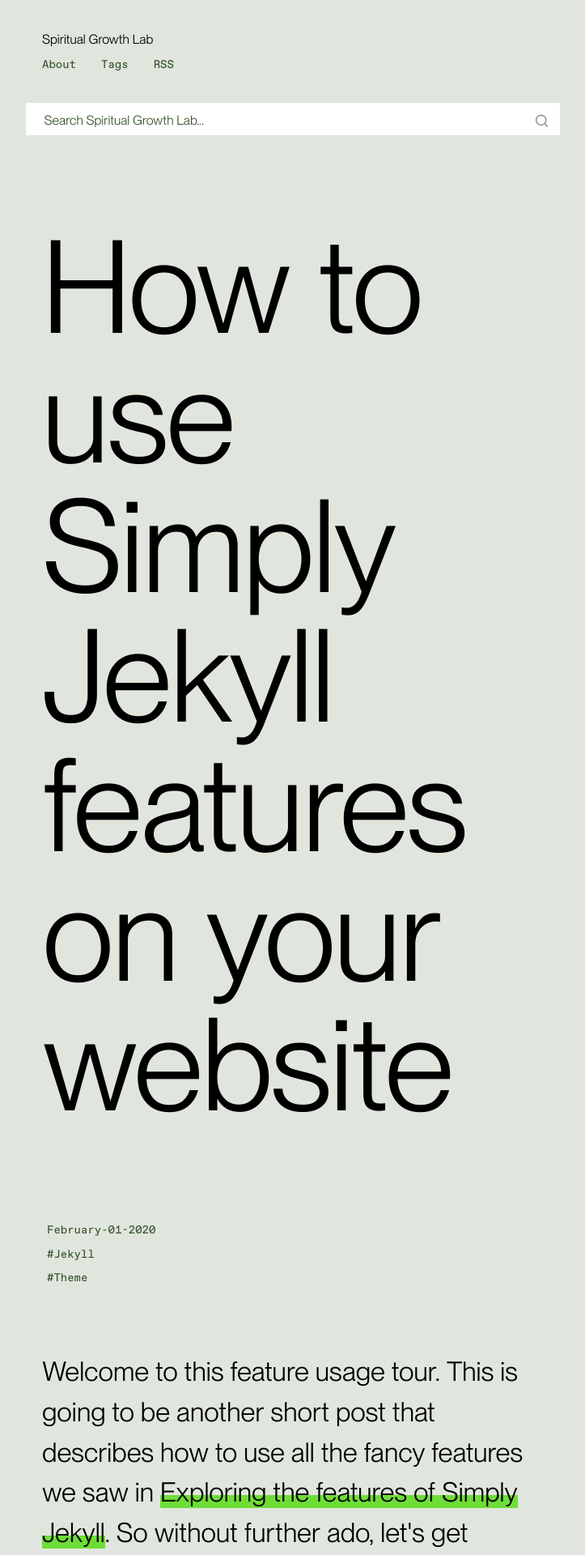
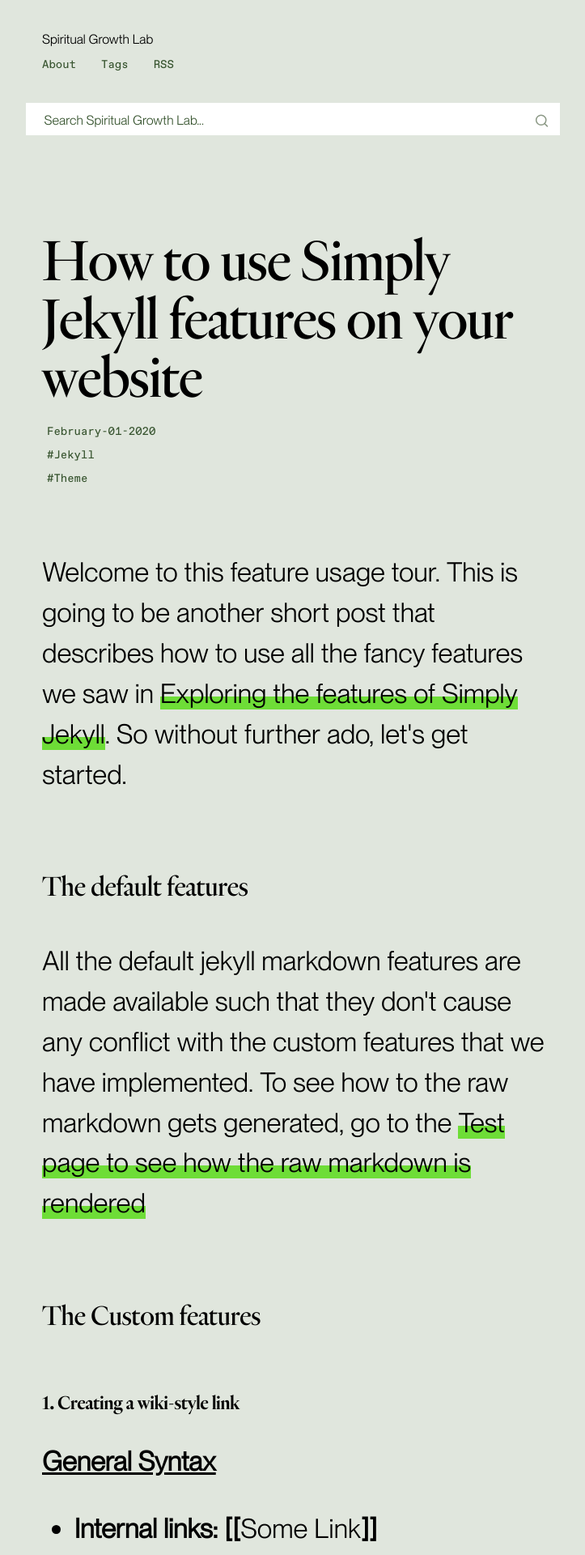
Before and after one commit to jsantiago611/digital-garden-master, a Jekyll site: the page built from _posts/2020-02-01-usage.md, in a window 1280 px wide. Shown: the top 1920 px of the page at 81% size, without its empty margins (278-1001 px from the left). Built offline with Jekyll 4.4.1, drawn with Linux system fonts in a browser that asks for light colours; comment, search, counter and statistics services are not loaded.

Commit message:
copying h1,2,3,4,5,6 from Vanderbilt UI

```diff
--- a/assets/css/Style.css
+++ b/assets/css/Style.css
@@ -152,7 +152,7 @@ layout: Stylesheet
   --line-height-snug: 1.375;
 
   /* Font family */
-  --font-family-serif: 'Neue', serif;
+  --font-family-serif: 'Heldane', serif;
   --font-family-mono: 'FavoritMono', 'SFMono-Regular', 'Menlo', monospace;
   --font-family-sans: 'Neue', 'Univers', 'Helvetica', '-apple-system', 'BlinkMacSystemFont', sans-serif;
 
@@ -168,36 +168,6 @@ layout: Stylesheet
     /* Border */
     --border-width: 2px;
     --border-width-thick: 4px;
-
-
-/*
-    --main-hue: 0;
-    --primary-bg-color: hsl(var(--main-hue), 0%, 100%);
-    --secondary-bg-color: hsl(var(--main-hue), 0%, 96.9%);
-    --ternary-bg-color: hsl(var(--main-hue), 0%, 91.4%);
-    --quaternary-bg-color: hsl(var(--main-hue), 0%, 93%);
-    --quinary-bg-color: hsl(var(--main-hue), 100%, 100%);
-
-    --primary-border-color: hsl(var(--main-hue), 0%, 96.9%);
-    --secondary-border-color: hsl(var(--main-hue), 0%, 91.4%);
-    --ternary-border-color: hsl(var(--main-hue), 0%, 87.5%);
-
-    --primary-box-shadow-color: hsl(var(--main-hue), 0%, 86.7%);
-    --secondary-box-shadow-color: hsl(var(--main-hue), 0%, 81.2%);
-
-    --primary-text-color: hsl(var(--main-hue), 0%, 33.3%);
-    --secondary-text-color: hsl(var(--main-hue), 0%, 53.3%);
-    --tertiary-text-color: hsl(var(--main-hue), 0%, 43.4%);
-
-    --horizontal-rule-color: rgb(228, 227, 226);
-    --anchor-text-color: hsl(210, 52.8%, 51.0%);
-    --anchor-link-color: hsl(205, 12%, 70%);
-    --search-placeholder-color: hsl(var(--main-hue), 0%, 60.0%);
-    --searchbox-shadow-color:  hsl(204, 63.0%, 78.8%);
-    --heading-font-family: 'SOEHNE', -apple-system,system-ui,BlinkMacSystemFont,"Helvetica","Arial",sans-serif;
-    --primary-font-family: 'SOEHNE', -apple-system,system-ui,BlinkMacSystemFont,"Helvetica","Arial",sans-serif;
-    --secondary-font-family: 'SOEHNE', sans-serif;
-    */
 }
 
 @media (prefers-color-scheme: dark) {:root {
@@ -285,72 +255,240 @@ main {
 
 /* Phrasing Style: H1, H2, H3, H4, H5, H6, P, A, UL, LI */
 
+
+
  h1 {
-    /*font-size: var(--title-font-size);*/
-     margin: 0.67em 0;
-     line-height: var(--line-height-none);
-     letter-spacing: var(--letter-spacing-tight);
-
-        @media (max-width:699px){
-         font-size:17vw;
-        }
-        @media (min-width:700px) and (max-width:1024px){
-         font-size:8rem;
-           }
-        @media (min-width:1025px) and (max-width:1599px){
-               font-size:10rem;
-           }
-        @media (min-width:1600px){
-               font-size:11.85185rem;
-               line-height:.925;
+	font-size: 28px;
+	font-variant-ligatures: common-ligatures;
+	font-variant-numeric: oldstyle-nums;
+	font-feature-settings: pnum;
+	font-family: var(--font-family-serif), Times, "Times New Roman", serif;
+	font-weight: 300;
+	letter-spacing: -0.015em;
+	line-height: 1;
+	margin: 36px 0 8px;
+	color: var(--c-text-strong)
+}
+
+@media(min-width: 300px)and (max-width: 1069px) {
+	 h1 {
+		font-size: calc(28px + (72 - 28) * ( 100vw - 300px) / (1070 - 300))
+	}
+}
+
+@media(min-width: 1070px) {
+	 h1 {
+		font-size: 72px
+	}
+}
+
+ h1 a {
+	box-shadow: inset 0 -10px var(--c-bg), inset 0 -11px var(--c-border);
+	color: var(--c-text-link);
+	cursor: pointer;
+	transition: box-shadow .2s cubic-bezier(0.645, 0.045, 0.355, 1), color .2s cubic-bezier(0.645, 0.045, 0.355, 1)
+}
+
+ h1 a:hover,
+ h1 a:focus {
+	box-shadow: inset 0 -10px var(--c-bg), inset 0 -11px var(--c-text-strong);
+	color: var(--c-text-strong)
+}
+
+@media(min-width: 600px) {
+	 h1 a {
+		box-shadow: inset 0 -14px var(--c-bg), inset 0 -15px var(--c-border);
+		color: var(--c-text-link);
+		cursor: pointer;
+		transition: box-shadow .2s cubic-bezier(0.645, 0.045, 0.355, 1), color .2s cubic-bezier(0.645, 0.045, 0.355, 1)
+	}
+	 h1 a:hover,
+	 h1 a:focus {
+		box-shadow: inset 0 -14px var(--c-bg), inset 0 -15px var(--c-text-strong);
+		color: var(--c-text-strong)
+	}
+}
+
+@media(min-width: 768px) {
+	 h1 {
+		margin: 120px 0 12px
 	}
 }
 
  h2 {
-     font-size: var(--font-size-large);
-     @media (min-width: 60rem) {
-      font-size: var(--font-size-5xl);
-      }
-     line-height: var(--line-height-tight);
-     font-weight: var(--font-weight-semibold);
+	font-size: 28px;
+	font-family: var(--font-family-serif), system-ui, sans-serif;
+	font-weight: 300;
+	letter-spacing: -0.01em;
+	line-height: 1.2;
+	margin-top: 24px;
+	padding: 24px 0 5px;
+	color: var(--c-text-strong)
+}
+
+@media(min-width: 300px)and (max-width: 1499px) {
+	 h2 {
+		font-size: calc(28px + (36 - 28) * ( 100vw - 300px) / (1500 - 300))
+	}
+}
+
+@media(min-width: 1500px) {
+	 h2 {
+		font-size: 36px
+	}
+}
+
+ h2 a {
+	box-shadow: inset 0 -4px var(--c-bg), inset 0 -5px var(--c-border);
+	color: var(--c-text-link);
+	cursor: pointer;
+	transition: box-shadow .2s cubic-bezier(0.645, 0.045, 0.355, 1), color .2s cubic-bezier(0.645, 0.045, 0.355, 1)
+}
+
+ h2 a:hover,
+ h2 a:focus {
+	box-shadow: inset 0 -4px var(--c-bg), inset 0 -5px var(--c-text-strong);
+	color: var(--c-text-strong)
+}
+
+@media(min-width: 600px) {
+	 h2 a {
+		box-shadow: inset 0 -6px var(--c-bg), inset 0 -7px var(--c-border);
+		color: var(--c-text-link);
+		cursor: pointer;
+		transition: box-shadow .2s cubic-bezier(0.645, 0.045, 0.355, 1), color .2s cubic-bezier(0.645, 0.045, 0.355, 1)
+	}
+	 h2 a:hover,
+	 h2 a:focus {
+		box-shadow: inset 0 -6px var(--c-bg), inset 0 -7px var(--c-text-strong);
+		color: var(--c-text-strong)
+	}
+}
+
+@media(min-width: 768px) {
+	 h2 {
+		margin-top: 0;
+		padding: 60px 0 12px
+	}
 }
 
  h3 {
-    font-size: 19px;
-    font-size: var(--font-size-large);
-    font-weight: var(--font-weight-semibold);
+	font-size: 21px;
+	font-family: var(--font-family-serif), system-ui, sans-serif;
+	font-weight: 500;
+	letter-spacing: -0.01em;
+	line-height: 1.2;
+	margin: 36px 0 5px;
+	color: var(--c-text-strong)
+}
+
+@media(min-width: 300px)and (max-width: 1199px) {
+	 h3 {
+		font-size: calc(21px + (24 - 21) * ( 100vw - 300px) / (1200 - 300))
+	}
+}
+
+@media(min-width: 1200px) {
+	 h3 {
+		font-size: 24px
+	}
+}
+
+@media(min-width: 768px) {
+	 h3 {
+		margin: 60px 0 12px
+	}
 }
 
  h4 {
-    font-size: 15.5px;
-    font-weight: var(--font-weight-semibold);
+	font-size: 17px;
+	font-family: var(--font-family-serif), system-ui, sans-serif;
+	font-weight: 400;
+	letter-spacing: .1em;
+	line-height: 1.2;
+	text-transform: uppercase;
+	margin: 36px 0 5px;
+	color: var(--c-text-strong)
+}
+
+@media(min-width: 300px)and (max-width: 1199px) {
+	 h4 {
+		font-size: calc(17px + (19 - 17) * ( 100vw - 300px) / (1200 - 300))
+	}
+}
+
+@media(min-width: 1200px) {
+	 h4 {
+		font-size: 19px
+	}
+}
+
+ h4 b,
+ h4 strong {
+	font-weight: 500
+}
+
+@media(min-width: 768px) {
+	 h4 {
+		margin: 60px 0 8px
+	}
 }
 
  h5 {
-    font-size: 15px;
-    font-weight: var(--font-weight-semibold);
+	font-size: 17px;
+	font-family: var(--font-family-serif);
+	font-size: 17px;
+	line-height: 1.4;
+	font-weight: 300;
+	margin: 24px 0 5px;
+	color: var(--c-text-muted)
+}
+
+@media(min-width: 300px)and (max-width: 1499px) {
+	 h5 {
+		font-size: calc(17px + (24 - 17) * ( 100vw - 300px) / (1500 - 300))
+	}
+}
+
+@media(min-width: 1500px) {
+	 h5 {
+		font-size: 24px
+	}
+}
+
+@media(min-width: 768px) {
+	 h5 {
+		margin: 60px 0 8px
+	}
 }
 
  h6 {
-    font-size: 13px;
-    font-weight: var(--font-weight-semibold);
-}
-
-h1, h2 {
-  color: var(--primary-text-color);
-  font-family:  var(--font-family-serif);
-  font-weight: inherit;
-}
-
-h2 {
-  /* padding-bottom: 0.25em;
-     border-bottom: 1px solid var(--secondary-border-color); */
-}
-
-h3, h4, h5, h6 {
-  color: var(--text);
-  font-family:  var(--font-family-sans);
-  font-weight: var(--font-weight-bold);
+	font-size: 17px;
+	font-family: var(--font-family-serif);
+	font-size: 17px;
+	line-height: 1.4;
+	font-weight: 300;
+	font-style: italic;
+	margin: 24px 0 5px;
+	color: var(--c-text-muted)
+}
+
+@media(min-width: 300px)and (max-width: 1499px) {
+	 h6 {
+		font-size: calc(17px + (24 - 17) * ( 100vw - 300px) / (1500 - 300))
+	}
+}
+
+@media(min-width: 1500px) {
+	 h6 {
+		font-size: 24px
+	}
+}
+
+@media(min-width: 768px) {
+	 h6 {
+		margin: 60px 0 8px
+	}
 }
 
 a, p, ul, li, ol, table, span, blockquote {
```
Lines whose indentation alone changed are shown as unchanged.
